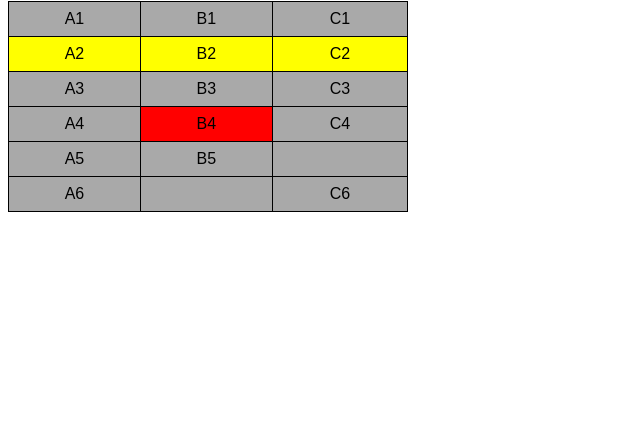
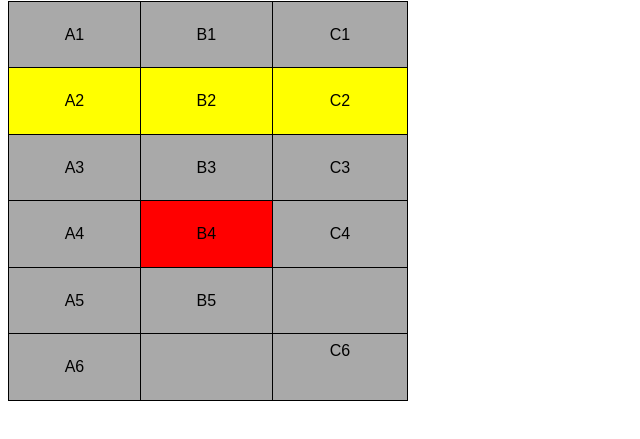
Before and after one commit to Valfreitas/HTML5-CSS3, a plain HTML site: page Exercicios/ex023/index.html in a window 1280 px wide. Shown: the part 79-518 px from the top of the page, without its empty margins (0-640 px from the left). Drawn offline with Linux system fonts and the light colour scheme.

Commit message:
Update index.html

```diff
--- a/Exercicios/ex023/index.html
+++ b/Exercicios/ex023/index.html
@@ -10,6 +10,7 @@
         }
 
         table {
+            height: 400px;
             width: 400px;
             background-color: darkgray;
             border: 1px solid black;
@@ -30,6 +31,10 @@
         }
         .dado{
             background-color: red;
+        }
+
+        .alin {
+            vertical-align: top;
         }
 
     </style>
@@ -74,7 +79,7 @@
             <tr>
                 <td>A6</td>
                 <td></td>
-                <td>C6</td>
+                <td class="alin">C6</td>
             </tr>
     </table>
 
```
